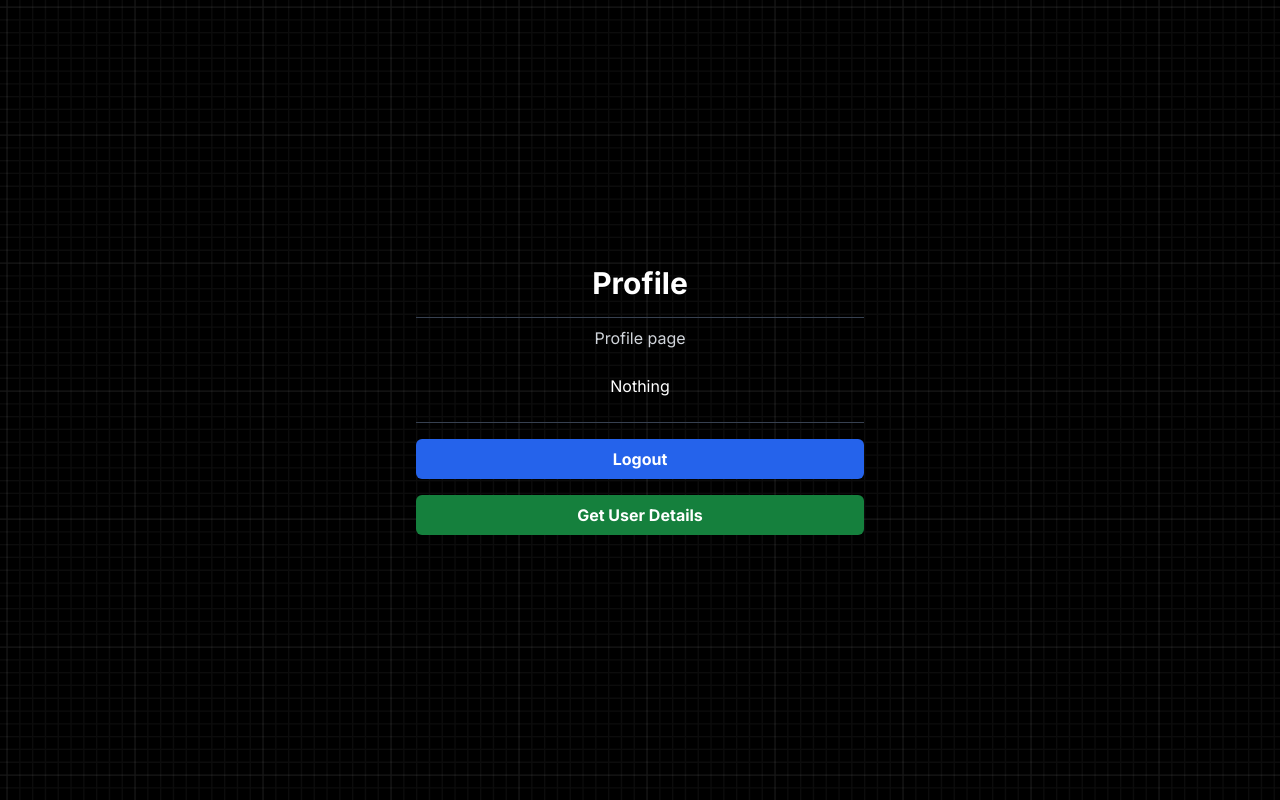
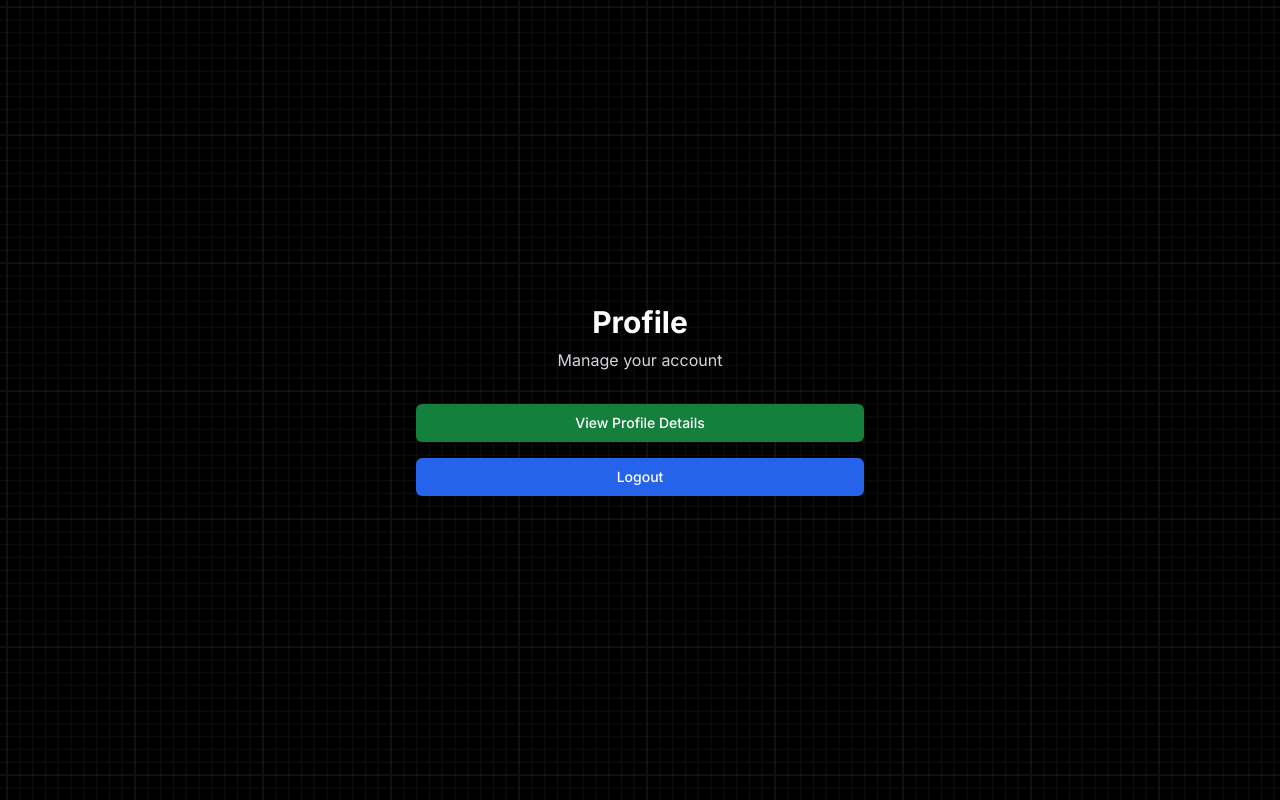
Before and after one commit to gautam-4/nextjs-auth, a Next.js app: page /profile in a window 1280 px wide. Built offline with nearby package versions, Linux system fonts and the light colour scheme.

Commit message:
update profile pages

```diff
--- a/app/profile/[id]/page.jsx
+++ b/app/profile/[id]/page.jsx
@@ -2,22 +2,53 @@
 
 import axios from 'axios';
 import { useEffect, useState } from 'react';
+import { toast } from 'react-hot-toast';
 
 export default function UserProfile({ params }) {
-    const [data, setData] = useState("loading...");
+    const [user, setUser] = useState(null);
+    const [loading, setLoading] = useState(true);
 
     const getUserDetails = async () => {
-        const res = await axios.post('/api/users/me');
-        console.log(res.data);
-        setData(res.data.data);
+        try {
+            const res = await axios.post('/api/users/me');
+            setUser(res.data.data);
+        } catch (error) {
+            console.error('Error fetching user details:', error);
+            toast.error('Failed to fetch user details');
+        } finally {
+            setLoading(false);
+        }
     };
-    useEffect(async() => {
-        await getUserDetails();
+
+    useEffect(() => {
+        getUserDetails();
     }, []);
+
+    if (loading) {
+        return (
+            <div className="flex items-center justify-center min-h-screen">
+                <p className="text-white">Loading...</p>
+            </div>
+        );
+    }
+
+    if (!user) {
+        return (
+            <div className="flex items-center justify-center min-h-screen">
+                <p className="text-white">User not found</p>
+            </div>
+        );
+    }
 
     return (
         <div className="flex flex-col items-center justify-center min-h-screen py-2">
-                <span className=" p-2 ml-2 rounded bg-white text-black">{data}</span>
+            <div className="bg-black border border-white p-8 rounded-lg shadow-md max-w-md w-full">
+                <h1 className="text-2xl font-bold mb-4 text-white">User Profile</h1>
+                <div className="space-y-3">
+                    <p className="text-gray-300"><span className="font-semibold">Username:</span> {user.username}</p>
+                    <p className="text-gray-300"><span className="font-semibold">Email:</span> {user.email}</p>
+                </div>
+            </div>
         </div>
-    )
+    );
 }
--- a/app/profile/page.jsx
+++ b/app/profile/page.jsx
@@ -1,55 +1,69 @@
 "use client";
 import axios from "axios";
-import Link from "next/link";
-import React, { useState } from "react";
+import { useState } from "react";
 import { toast } from "react-hot-toast";
 import { useRouter } from "next/navigation";
 
 export default function ProfilePage() {
     const router = useRouter();
-    const [data, setData] = useState("nothing");
+    const [isLoading, setIsLoading] = useState(false);
 
     const logout = async () => {
         try {
+            setIsLoading(true);
             await axios.get('/api/users/logout');
             toast.success('Logout successful');
             router.push('/login');
         } catch (error) {
-            console.log(error.message);
-            toast.error(error.message);
+            console.error(error);
+            toast.error(error.response?.data?.error || 'An error occurred during logout');
+        } finally {
+            setIsLoading(false);
         }
     };
 
     const getUserDetails = async () => {
-        const res = await axios.post('/api/users/me');
-        console.log(res.data);
-        setData(res.data.data);
+        try {
+            setIsLoading(true);
+            const res = await axios.post('/api/users/me');
+            if (res.data && res.data.data && res.data.data._id) {
+                router.push(`/profile/${res.data.data._id}`);
+            } else {
+                toast.error('Unable to fetch user details');
+            }
+        } catch (error) {
+            console.error(error);
+            toast.error(error.response?.data?.error || 'An error occurred while fetching user details');
+        } finally {
+            setIsLoading(false);
+        }
     };
 
     return (
-        <div className="flex flex-col items-center justify-center min-h-screen py-12 sm:px-6 lg:px-8">
-            <div className="sm:mx-auto sm:w-full sm:max-w-md">
-                <h1 className="text-3xl font-bold text-center text-white">Profile</h1>
-                <hr className="mt-4 border-gray-700" />
-                <p className="mt-2 text-center text-gray-300">Profile page</p>
-                <h2 className="p-2 mt-4 rounded-md text-white text-center">
-                    {data === 'nothing' ? "Nothing" : <Link href={`/profile/${data._id}`} className="text-blue-400 hover:text-blue-300">{data._id}</Link>}
-                </h2>
-                <hr className="mt-4 border-gray-700" />
+        <div className="flex flex-col items-center justify-center min-h-screen py-12 px-4 sm:px-6 lg:px-8">
+            <div className="w-full max-w-md space-y-8">
+                <div>
+                    <h1 className="text-3xl font-bold text-center text-white">Profile</h1>
+                    <p className="mt-2 text-center text-gray-300">Manage your account</p>
+                </div>
 
-                <button
-                    onClick={logout}
-                    className="mt-4 bg-blue-600 hover:bg-blue-700 text-white font-bold py-2 px-4 rounded-md w-full"
-                >
-                    Logout
-                </button>
+                <div className="space-y-4">
+                    <button
+                        onClick={getUserDetails}
+                        disabled={isLoading}
+                        className="w-full py-2 px-4 border border-transparent rounded-md shadow-sm text-sm font-medium text-white bg-green-700 hover:bg-green-800 focus:outline-none focus:ring-2 focus:ring-offset-2 focus:ring-green-500 disabled:opacity-50 disabled:cursor-not-allowed"
+                    >
+                        {isLoading ? 'Loading...' : 'View Profile Details'}
+                    </button>
 
-                <button
-                    onClick={getUserDetails}
-                    className="mt-4 bg-green-700 hover:bg-green-800 text-white font-bold py-2 px-4 rounded-md w-full"
-                >
-                    Get User Details
-                </button>
+                    <button
+                        onClick={logout}
+                        disabled={isLoading}
+                        className="w-full py-2 px-4 border border-transparent rounded-md shadow-sm text-sm font-medium text-white bg-blue-600 hover:bg-blue-700 focus:outline-none focus:ring-2 focus:ring-offset-2 focus:ring-blue-500 disabled:opacity-50 disabled:cursor-not-allowed"
+                    >
+                        {isLoading ? 'Loading...' : 'Logout'}
+                    </button>
+                </div>
             </div>
         </div>
     );
```
